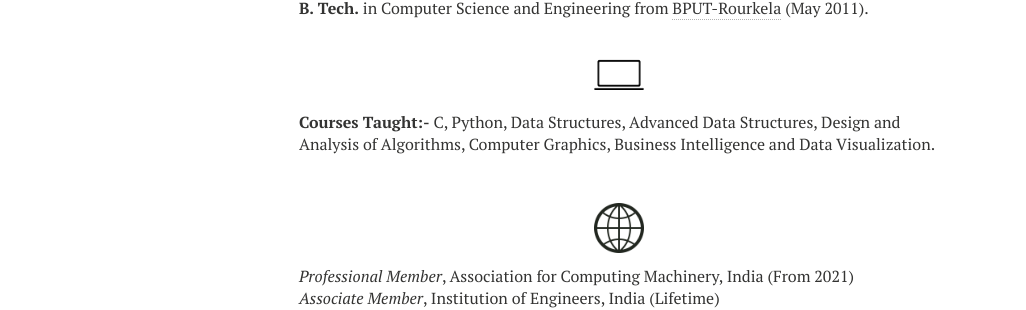
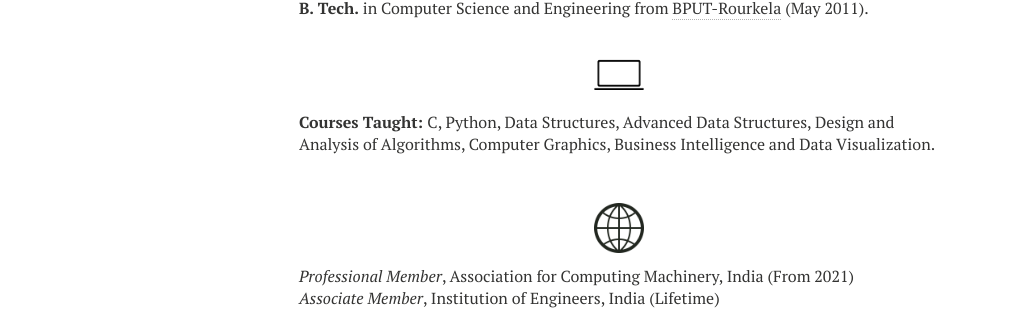
Before and after one commit to ashutoshsatapathy1990/ashutoshsatapathy1990.github.io, a Jekyll site: the page built from cv.md, in a window 1280 px wide. Shown: the part 620-930 px from the top of the page, without its empty margins (21-1047 px from the left). Built offline with Jekyll 4.4.1, drawn with Linux system fonts in a browser that asks for light colours; nearby versions of some CDN libraries.

Commit message:
Update cv.html

```diff
--- a/_layouts/cv.html
+++ b/_layouts/cv.html
@@ -65,7 +65,7 @@
 
 
     <p align="center" class=bottom-small><img src="{{ site.url }}/images/CV/computer2.png" alt="Computer Skills" width="50" height="50"></p>
-    <p align="left"><strong>Courses Taught:-</strong> C, Python, Data Structures, Advanced Data Structures, Design and Analysis of Algorithms, Computer Graphics, Business Intelligence and Data Visualization.</p>
+    <p align="left"><strong>Courses Taught: </strong> C, Python, Data Structures, Advanced Data Structures, Design and Analysis of Algorithms, Computer Graphics, Business Intelligence and Data Visualization.</p>
     </br>
 
     <p align="center" class=bottom-small><img src="{{ site.url }}/images/CV/world.png" alt="Languages" width="50" height="50"></p>
```
